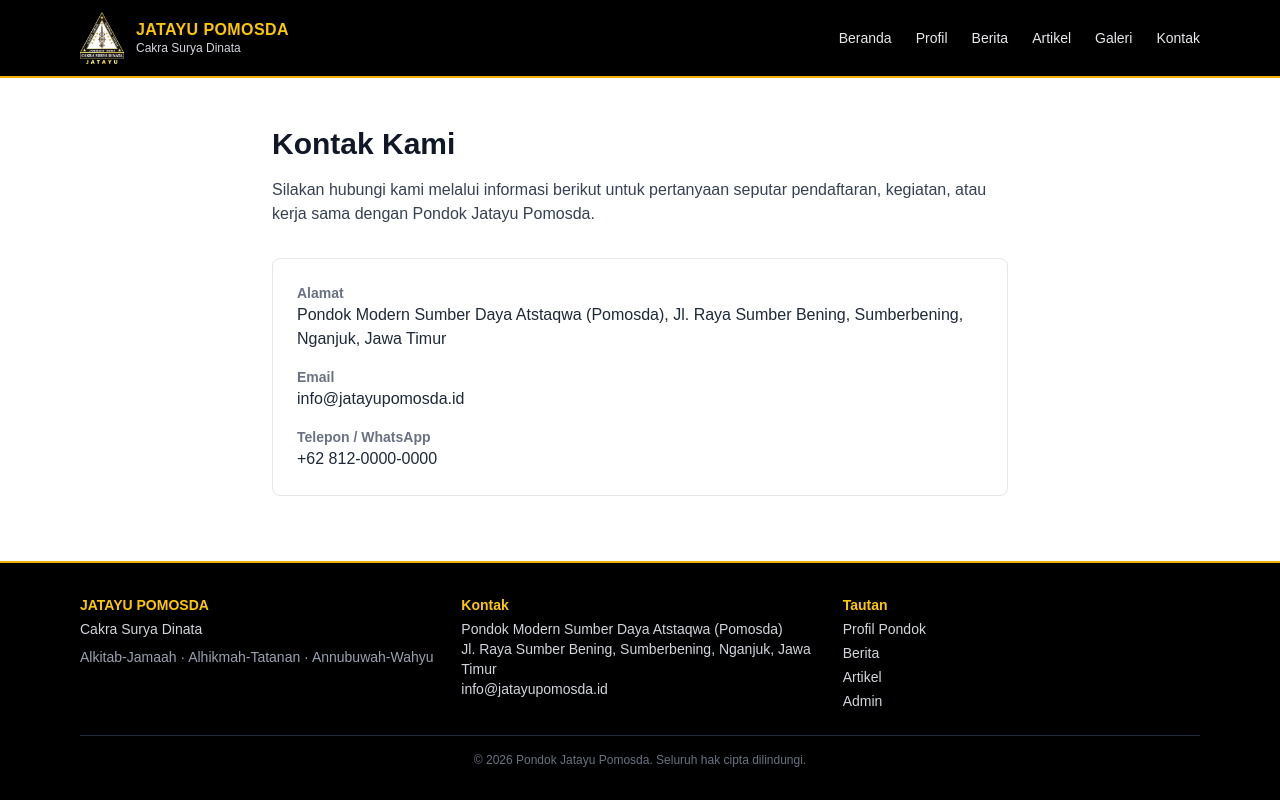
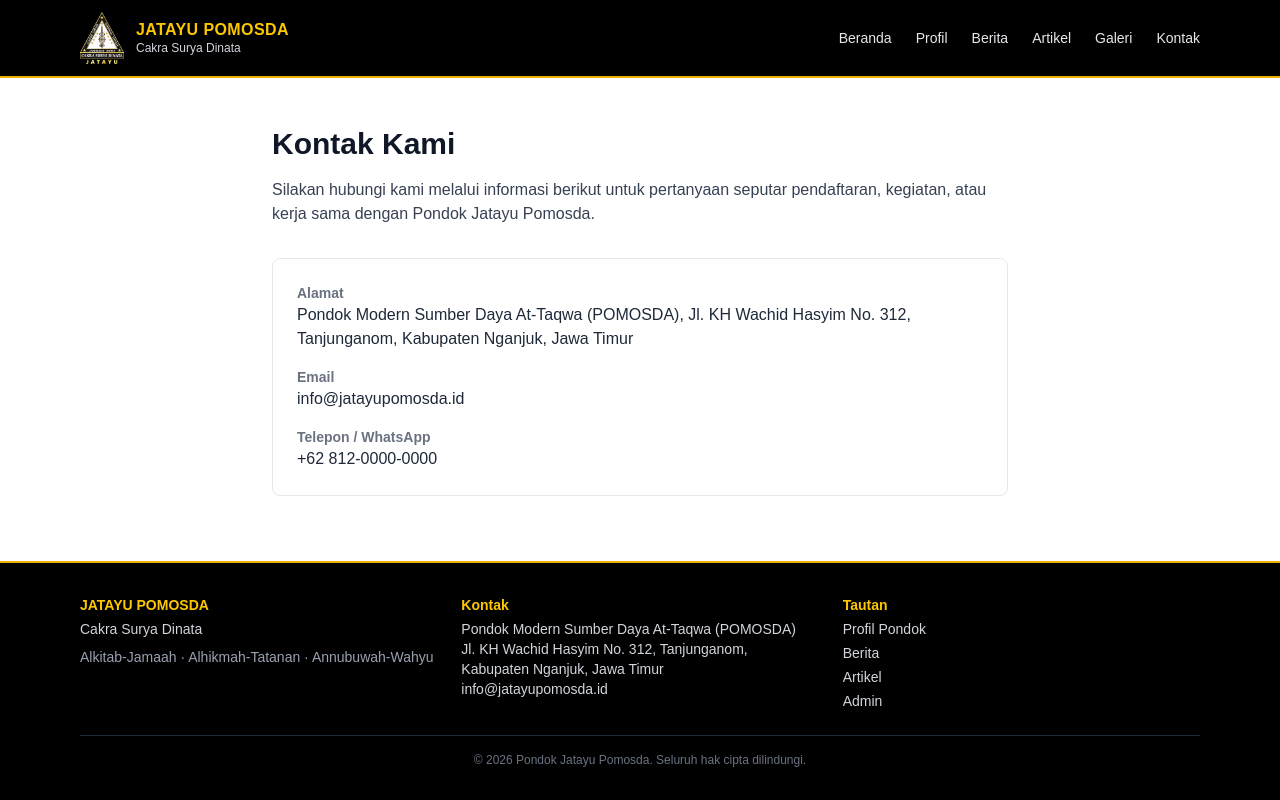
Before and after one commit to vanakila/jatayu, a Next.js app: page /kontak in a window 1280 px wide. Built offline with nearby package versions, Linux system fonts and the light colour scheme.

Commit message:
Update pondok address to the correct location

```diff
--- a/src/app/(site)/kontak/page.tsx
+++ b/src/app/(site)/kontak/page.tsx
@@ -13,8 +13,8 @@ export default function KontakPage() {
         <div>
           <p className="text-sm font-semibold text-gray-500">Alamat</p>
           <p className="text-gray-800">
-            Pondok Modern Sumber Daya Atstaqwa (Pomosda), Jl. Raya Sumber Bening, Sumberbening,
-            Nganjuk, Jawa Timur
+            Pondok Modern Sumber Daya At-Taqwa (POMOSDA), Jl. KH Wachid Hasyim No. 312,
+            Tanjunganom, Kabupaten Nganjuk, Jawa Timur
           </p>
         </div>
         <div>
--- a/src/components/Footer.tsx
+++ b/src/components/Footer.tsx
@@ -12,8 +12,8 @@ export default function Footer() {
           </div>
           <div>
             <p className="font-bold text-yellow-400">Kontak</p>
-            <p className="mt-1">Pondok Modern Sumber Daya Atstaqwa (Pomosda)</p>
-            <p>Jl. Raya Sumber Bening, Sumberbening, Nganjuk, Jawa Timur</p>
+            <p className="mt-1">Pondok Modern Sumber Daya At-Taqwa (POMOSDA)</p>
+            <p>Jl. KH Wachid Hasyim No. 312, Tanjunganom, Kabupaten Nganjuk, Jawa Timur</p>
             <p>info@jatayupomosda.id</p>
           </div>
           <div>
```
